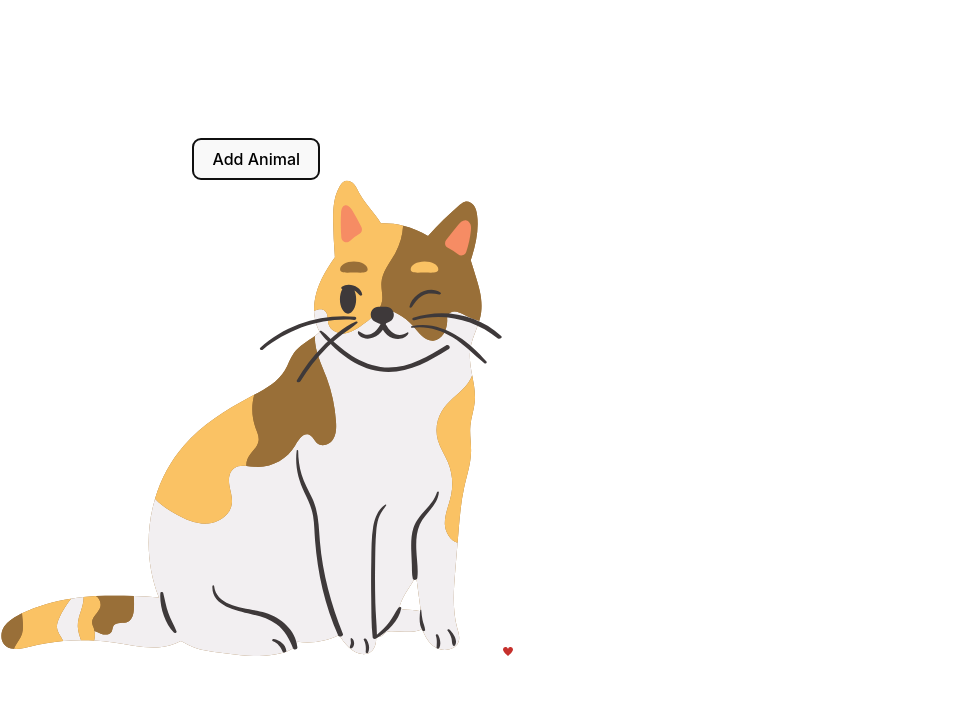
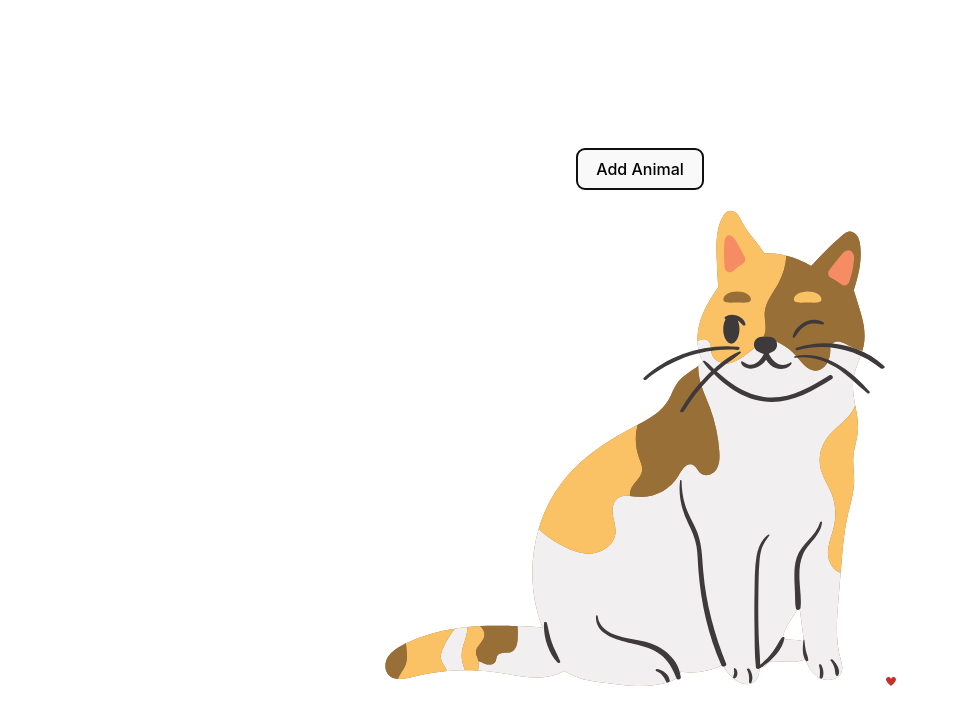
Before and after one commit to Tarachand90/react-animals, a React (Vite) app: page / in a window 1280 px wide. Both pictures are taken after a click on the button "Add Animal". Shown: the top 724 px of the page, without its empty margins (0-958 px from the left). Built offline with nearby package versions, Linux system fonts and the light colour scheme.

Commit message:
Added min-height to `.animal-list` to prevent shifting when empty - Adjusted `.app` to have a fixed width and height for consistent layout - Centered `.button-container` properly with `justify-content: center` - Ensured button does not move unexpectedly when adding animals

```diff
--- a/src/App.css
+++ b/src/App.css
@@ -2,4 +2,24 @@
   display: flex;
   flex-direction: column;
   align-items: center;
+  justify-content: center; /* Keeps everything centered */
+  width: 100vw;
+  min-height: 100vh; /* Prevents shrinking when empty */
+  padding-top: 20px;
 }
+
+.button-container {
+  width: 100%;
+  display: flex;
+  justify-content: center;
+  margin-bottom: 20px;
+}
+
+.animal-list {
+  display: flex;
+  flex-direction: row;
+  flex-wrap: wrap;
+  justify-content: center;
+  min-height: 50px; /* Reserves space even when empty */
+  width: 100%;
+}
--- a/src/App.tsx
+++ b/src/App.tsx
@@ -21,8 +21,10 @@ function App() {
 
   return (
     <div className="app">
-      <button onClick={handleClick}>Add Animal</button>
-      {renderAnimals}
+      <div className="button-container">
+        <button onClick={handleClick}>Add Animal</button>
+      </div>
+      <div className="animal-list">{renderAnimals}</div>
     </div>
   )
 }
--- a/src/components/AnimalShows.tsx
+++ b/src/components/AnimalShows.tsx
@@ -16,9 +16,18 @@ const AnimalShows = ({ type }: AnimalType) => {
   }
 
   return (
-    <div onClick={handleClick}>
-      <img alt={`A picture of a ${type}`} src={animalsMap[type]} />
-      <img alt="heart" src={heart} style={{ width: 10 + 10 * clicks + 'px' }} />
+    <div className="animal-show" onClick={handleClick}>
+      <img
+        className="animal"
+        alt={`A picture of a ${type}`}
+        src={animalsMap[type]}
+      />
+      <img
+        className="heart"
+        alt="heart"
+        src={heart}
+        style={{ width: 10 + 10 * clicks + 'px' }}
+      />
     </div>
   )
 }
```
Also changed, not shown: src/AnimalShows.css (added, +18 -0 lines).
